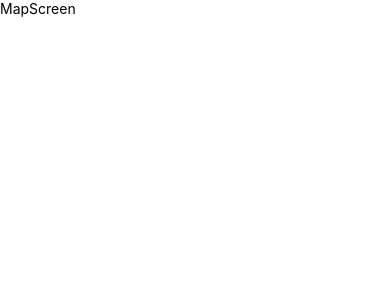
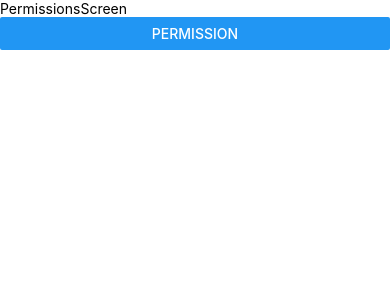
Before and after one commit to Bikcodeh/RutasApp-React-Native, a React Native app: screen / in a window 390 px wide. Shown: the top 300 px of the page. Built offline with nearby package versions, Linux system fonts and the light colour scheme.

Commit message:
implements how to check and request permission for android and ios

```diff
--- a/package.json
+++ b/package.json
@@ -15,6 +15,7 @@
     "react": "17.0.2",
     "react-native": "0.68.2",
     "react-native-gesture-handler": "^2.4.2",
+    "react-native-permissions": "^3.3.1",
     "react-native-safe-area-context": "^4.2.5",
     "react-native-screens": "^3.13.1",
     "react-native-vector-icons": "^9.1.0"
--- a/src/navigator/Navigator.tsx
+++ b/src/navigator/Navigator.tsx
@@ -14,8 +14,8 @@ export const Navigator = () => {
                 backgroundColor: 'white'
             }
         }}>
-      <Stack.Screen name="MapScreen" component={MapScreen} />
-      <Stack.Screen name="PermissionsScreen" component={PermissionsScreen} />
+        <Stack.Screen name="PermissionsScreen" component={PermissionsScreen} />
+        <Stack.Screen name="MapScreen" component={MapScreen} />
     </Stack.Navigator>
   );
 }
--- a/src/screens/PermissionsScreen.tsx
+++ b/src/screens/PermissionsScreen.tsx
@@ -1,8 +1,40 @@
 import React from 'react'
-import { View } from 'react-native'
+import { Button, Platform, StyleSheet, Text, View } from 'react-native'
+import { check, PERMISSIONS, PermissionStatus, request } from 'react-native-permissions'
 
 export const PermissionsScreen = () => {
-  return (
-    <View>PermissionsScreen</View>
-  )
+
+    const checkLocationPermission = async() => {
+
+        let permissionStatus: PermissionStatus;
+
+        if(Platform.OS === 'ios') {
+
+            //permissionStatus = await check(PERMISSIONS.IOS.LOCATION_WHEN_IN_USE);
+            permissionStatus = await request(PERMISSIONS.IOS.LOCATION_WHEN_IN_USE);
+
+        } else {
+            //permissionStatus = await check(PERMISSIONS.ANDROID.ACCESS_FINE_LOCATION);
+            permissionStatus = await request(PERMISSIONS.ANDROID.ACCESS_FINE_LOCATION);
+        }
+        console.log(permissionStatus);
+    }
+
+    return (
+        <View>
+            <Text>PermissionsScreen</Text>
+            <Button
+                title='Permission'
+                onPress={ () => checkLocationPermission() }
+            />
+        </View>
+    )
 }
+
+const styles = StyleSheet.create({
+    container: {
+        flex: 1,
+        justifyContent: 'center',
+        alignItems: 'center'
+    }
+});
```
Also changed, not shown: 2 other files (tests, documents, lock files or other folders).
